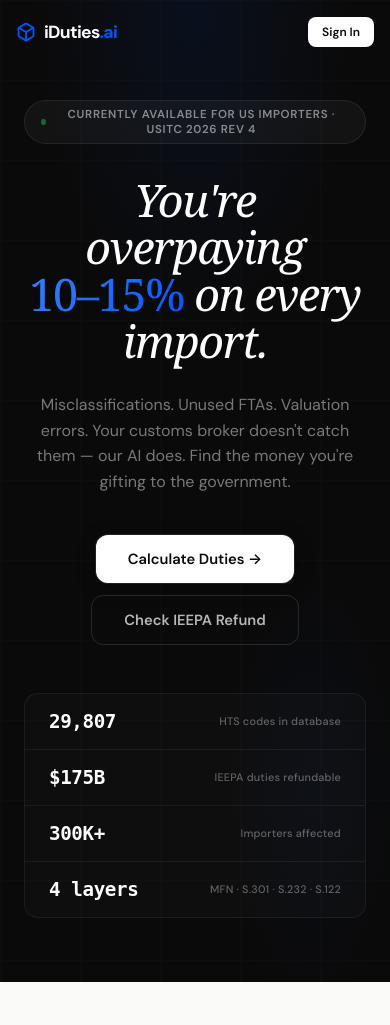
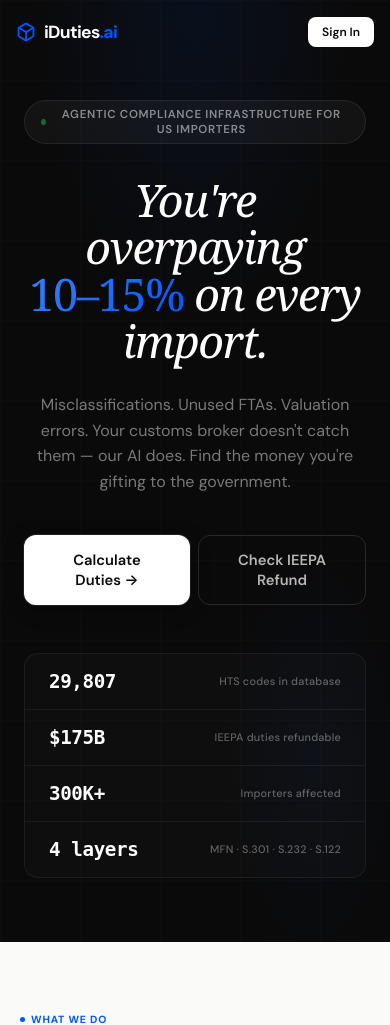
Before and after one commit to rebelkayn/dutycalc, a Flask app: page / in a window 390 px wide. Shown: the top 1025 px of the page. Run offline with Flask 3, Linux system fonts and the light colour scheme; some libraries are stand-ins or nearby versions; some web fonts are replaced.

Commit message:
Update eyebrow copy, fix mobile CTA buttons, remove dashboard nav link

```diff
--- a/templates/landing.html
+++ b/templates/landing.html
@@ -120,7 +120,11 @@ body {
   font-size: clamp(1rem, 2.2vw, 1.2rem); line-height: 1.6;
   color: rgba(255,255,255,0.45); max-width: 540px; margin: 0 auto 40px;
 }
-.hero-ctas { display: flex; gap: 12px; justify-content: center; flex-wrap: wrap; }
+.hero-ctas { display: flex; gap: 12px; justify-content: center; flex-wrap: nowrap; }
+@media (max-width: 480px) {
+  .hero-ctas { gap: 8px; }
+  .btn-hero { padding: 12px 18px; font-size: 0.82rem; flex: 1; text-align: center; justify-content: center; }
+}
 .btn-hero {
   padding: 14px 32px; border-radius: 12px; font-size: 0.92rem; font-weight: 600;
   font-family: var(--font); text-decoration: none; transition: all 0.25s; cursor: pointer;
@@ -322,7 +326,7 @@ section { padding: clamp(64px, 10vw, 120px) clamp(20px, 5vw, 40px); }
   <div class="nav-links">
     <a class="nav-link" href="/calculator">Calculator</a>
     <a class="nav-link" href="/refund-guide.html">Refund Guide</a>
-    {% if user %}<a class="nav-link" href="/dashboard">Dashboard</a>{% endif %}
+
   </div>
   {% if user %}
     <a href="/dashboard" class="nav-cta">Dashboard</a>
@@ -335,7 +339,7 @@ section { padding: clamp(64px, 10vw, 120px) clamp(20px, 5vw, 40px); }
 <section class="hero">
   <div class="hero-grid"></div>
   <div class="hero-content">
-    <div class="hero-eyebrow"><span class="hero-eyebrow-dot"></span> Currently available for US importers · USITC 2026 Rev 4</div>
+    <div class="hero-eyebrow"><span class="hero-eyebrow-dot"></span> Agentic compliance infrastructure for US importers</div>
     <h1>You're overpaying<br><em>10–15%</em> on every import.</h1>
     <p class="hero-sub">Misclassifications. Unused FTAs. Valuation errors. Your customs broker doesn't catch them — our AI does. Find the money you're gifting to the government.</p>
     <div class="hero-ctas">
```
